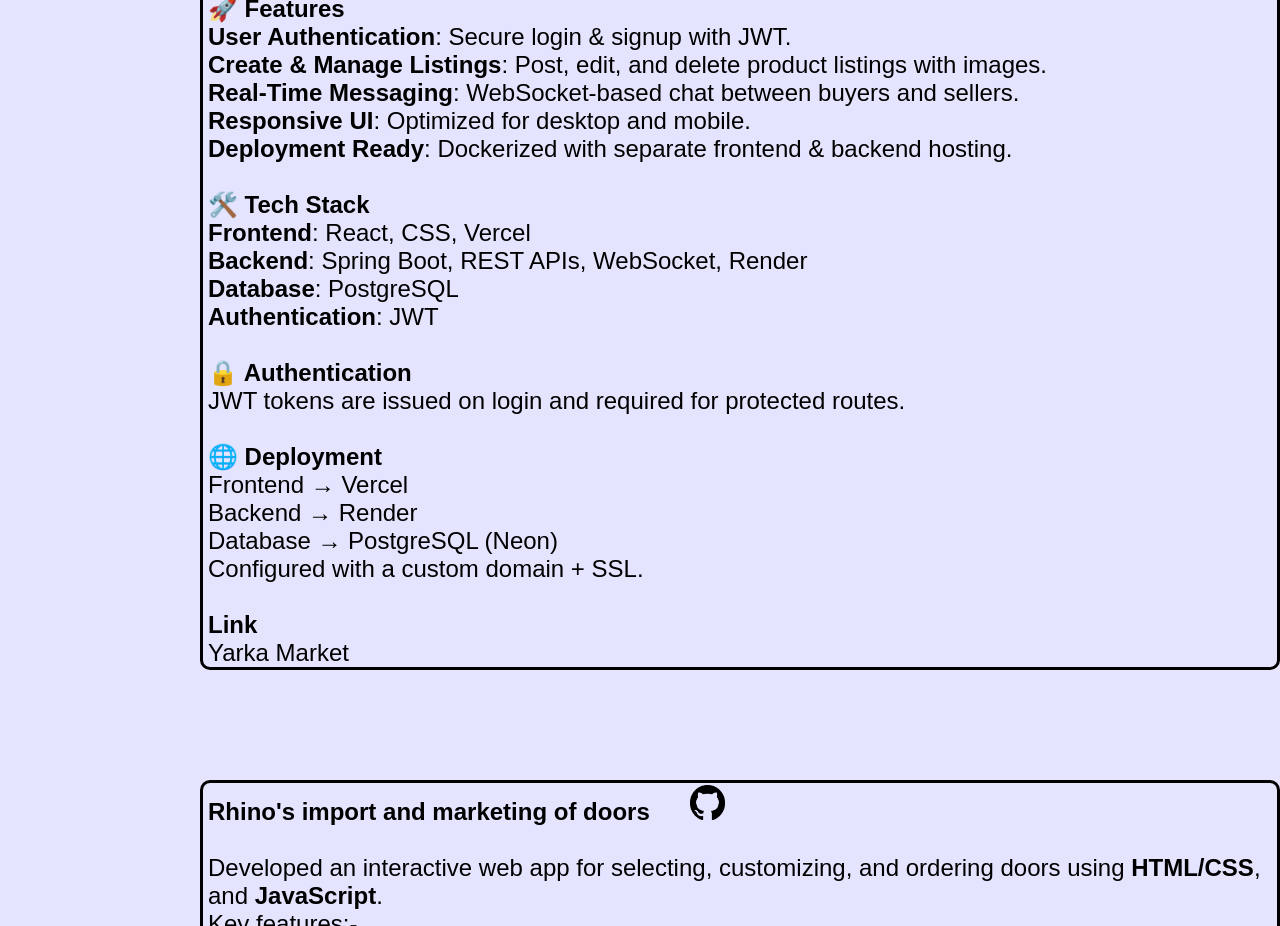
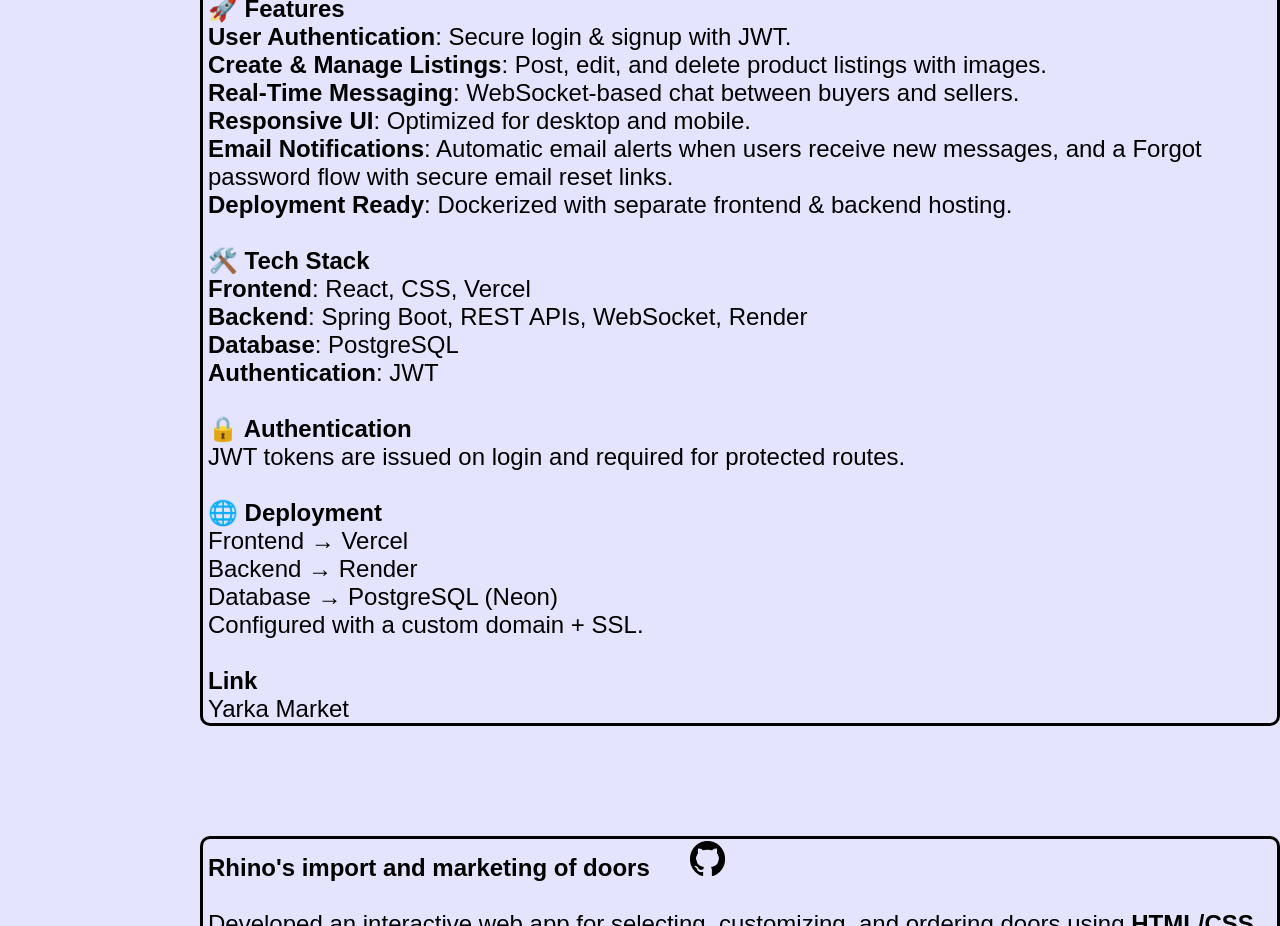
Before and after one commit to oneelabed/My_Portfolio, a React (Create React App) app: page / in a window 1280 px wide. Shown: the part 1880-2806 px from the top of the page. Built offline with nearby package versions, Linux system fonts and the light colour scheme.

Commit message:
updated project features

```diff
--- a/src/Projects.js
+++ b/src/Projects.js
@@ -19,6 +19,7 @@
           <b>Create & Manage Listings</b>: Post, edit, and delete product listings with images.<br/>
           <b>Real-Time Messaging</b>: WebSocket-based chat between buyers and sellers.<br/>
           <b>Responsive UI</b>: Optimized for desktop and mobile.<br/>
+          <b>Email Notifications</b>: Automatic email alerts when users receive new messages, and a Forgot password flow with secure email reset links.<br/>
           <b>Deployment Ready</b>: Dockerized with separate frontend & backend hosting.<br/><br/>
           <b>🛠️ Tech Stack</b><br/>
           <b>Frontend</b>: React, CSS, Vercel<br/>
```
